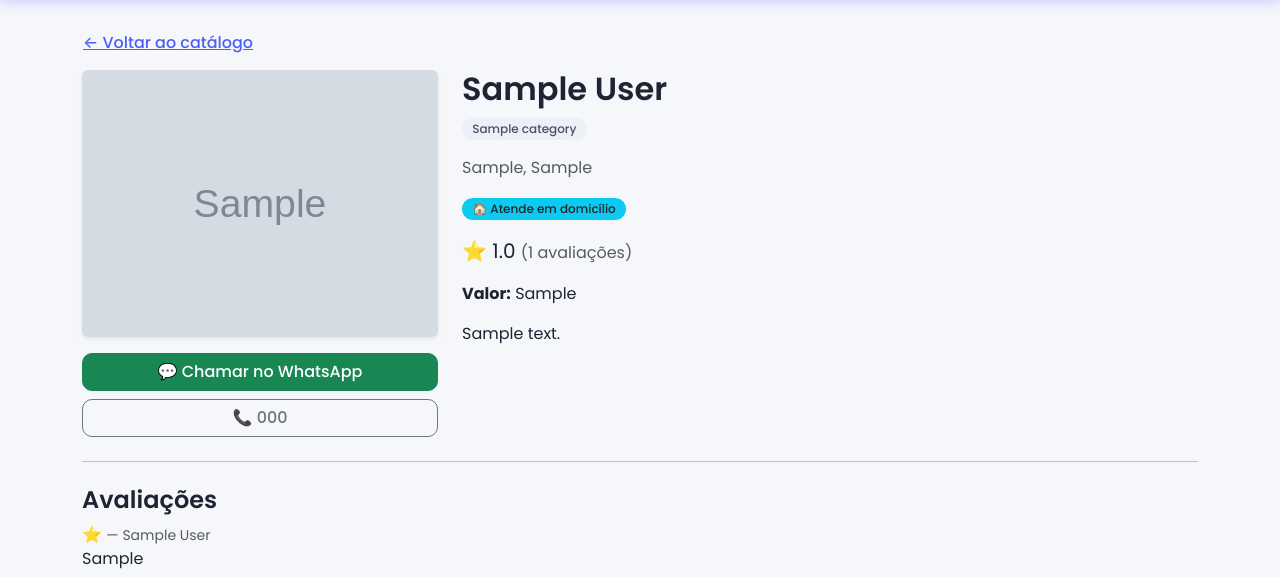
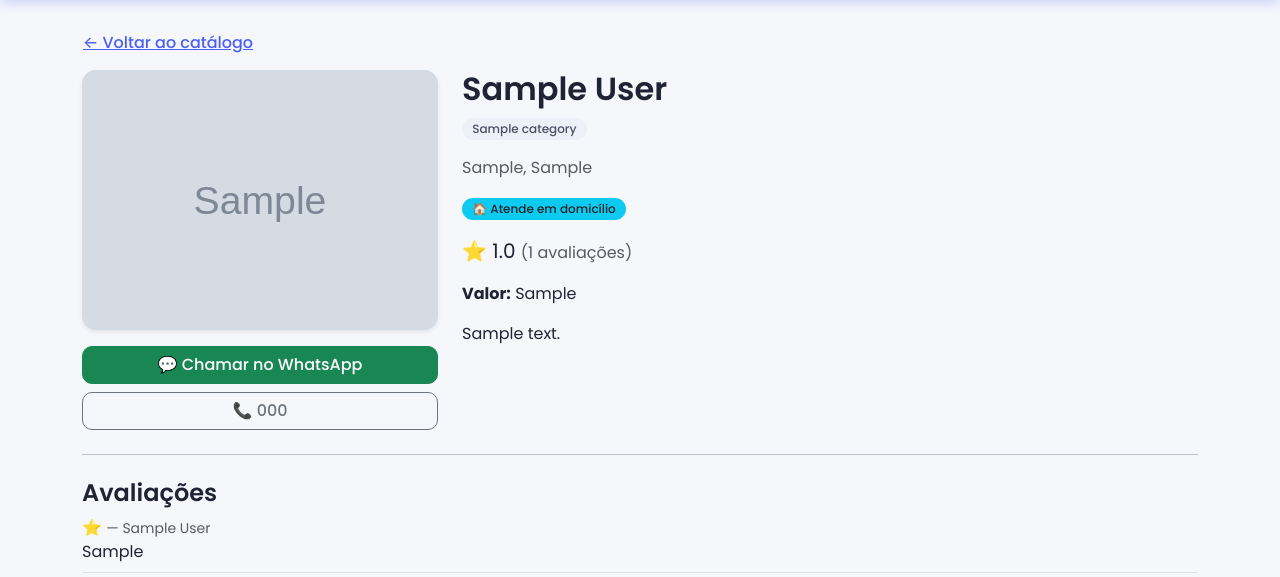
Before and after one commit to hermanoocardoso/servico-cidade, a FastAPI app: page /profissional/1 in a window 1280 px wide. Shown: the part 56-633 px from the top of the page. Run offline with FastAPI, Linux system fonts and the light colour scheme; the visitor is signed in with stand-in values (Sample User, id 1); tables that the repository leaves empty hold one stand-in row (values such as "Sample post"); grey boxes marked "Sample" are stand-in pictures; some libraries are stand-ins or nearby versions.

Commit message:
Padroniza tamanho de foto no perfil publico, troca emoji da Baba
- Foto do perfil publico agora tem altura fixa (260px) com object-fit
  cover, igual ja acontecia nos cards do catalogo -- antes dependia do
  tamanho da imagem enviada e podia ficar enorme
- Emoji da categoria "Baba" trocado de ursinho pra bebe (mais claro)

```diff
--- a/app/main.py
+++ b/app/main.py
@@ -109,7 +109,7 @@ CATEGORIA_EMOJIS = {
     "Serralheiro": "🛠️",
     "Piscineiro": "🏊",
     "Médico": "🩺",
-    "Babá": "🧸",
+    "Babá": "👶",
 }
 templates.env.globals["categoria_emoji"] = lambda nome: CATEGORIA_EMOJIS.get(nome, "🔧")
 
--- a/app/static/style.css
+++ b/app/static/style.css
@@ -166,6 +166,16 @@ a.btn:visited {
     border-radius: var(--raio) var(--raio) 0 0;
     font-size: 1.6rem;
 }
+
+/* Foto no perfil público — tamanho fixo pra não depender das dimensões
+   da imagem que o profissional enviou (evita ficar gigante ou distorcida). */
+.foto-perfil-publico {
+    width: 100%;
+    height: 260px;
+    object-fit: cover;
+    border-radius: var(--raio);
+    font-size: 1.6rem;
+}
 .card-prof-nome {
     font-size: 0.95rem;
     font-weight: 600;
--- a/app/templates/perfil_profissional.html
+++ b/app/templates/perfil_profissional.html
@@ -7,9 +7,9 @@
 <div class="row mt-2">
     <div class="col-md-4 text-center">
         {% if perfil.foto_url %}
-            <img src="{{ perfil.foto_url }}" class="img-fluid rounded shadow-sm mb-3" alt="{{ perfil.usuario.nome }}">
+            <img src="{{ perfil.foto_url }}" class="foto-perfil-publico shadow-sm mb-3" alt="{{ perfil.usuario.nome }}">
         {% else %}
-            <div class="sem-foto d-flex align-items-center justify-content-center mb-3" style="height:220px;">
+            <div class="foto-perfil-publico sem-foto d-flex align-items-center justify-content-center mb-3">
                 <span>📷 Sem foto</span>
             </div>
         {% endif %}
```
